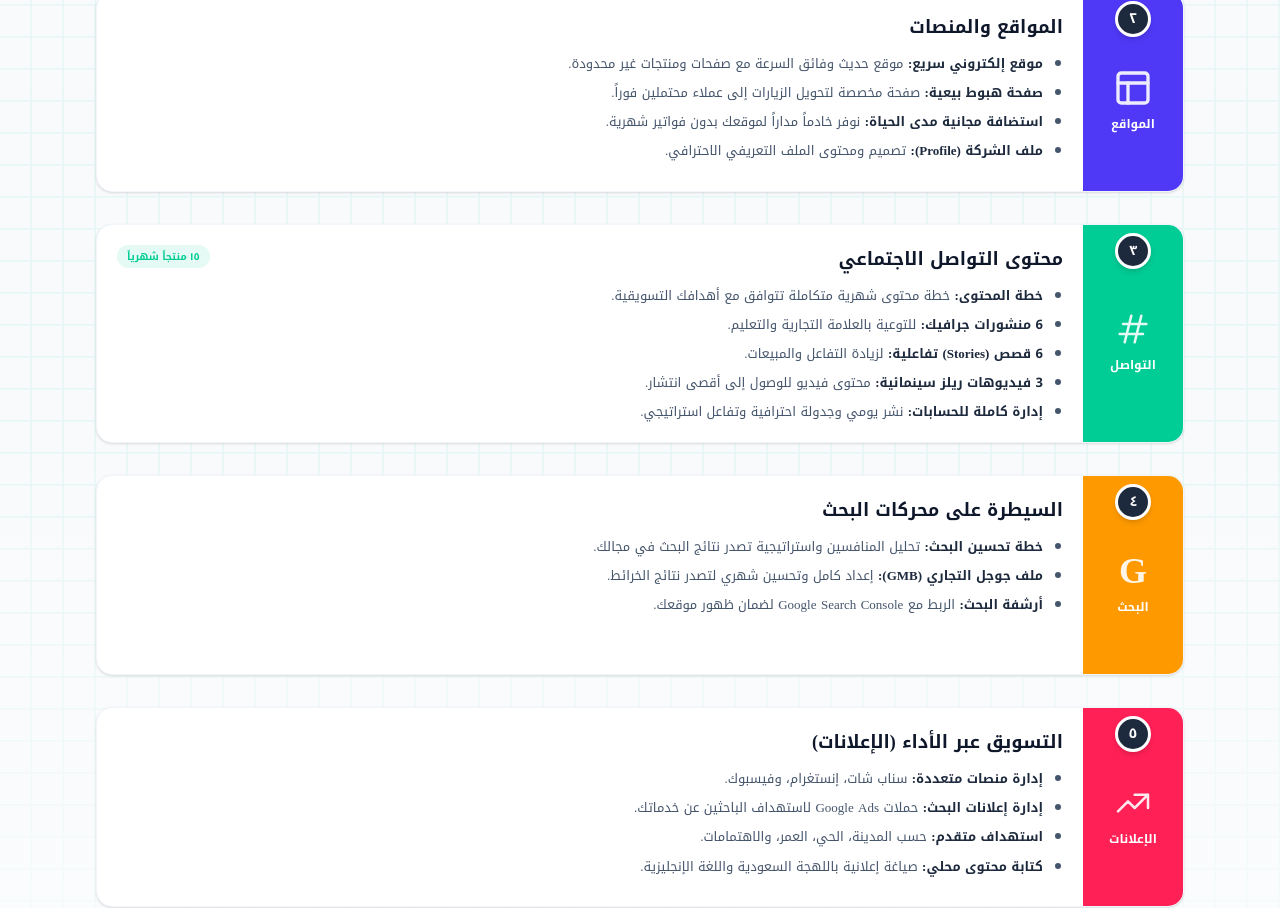
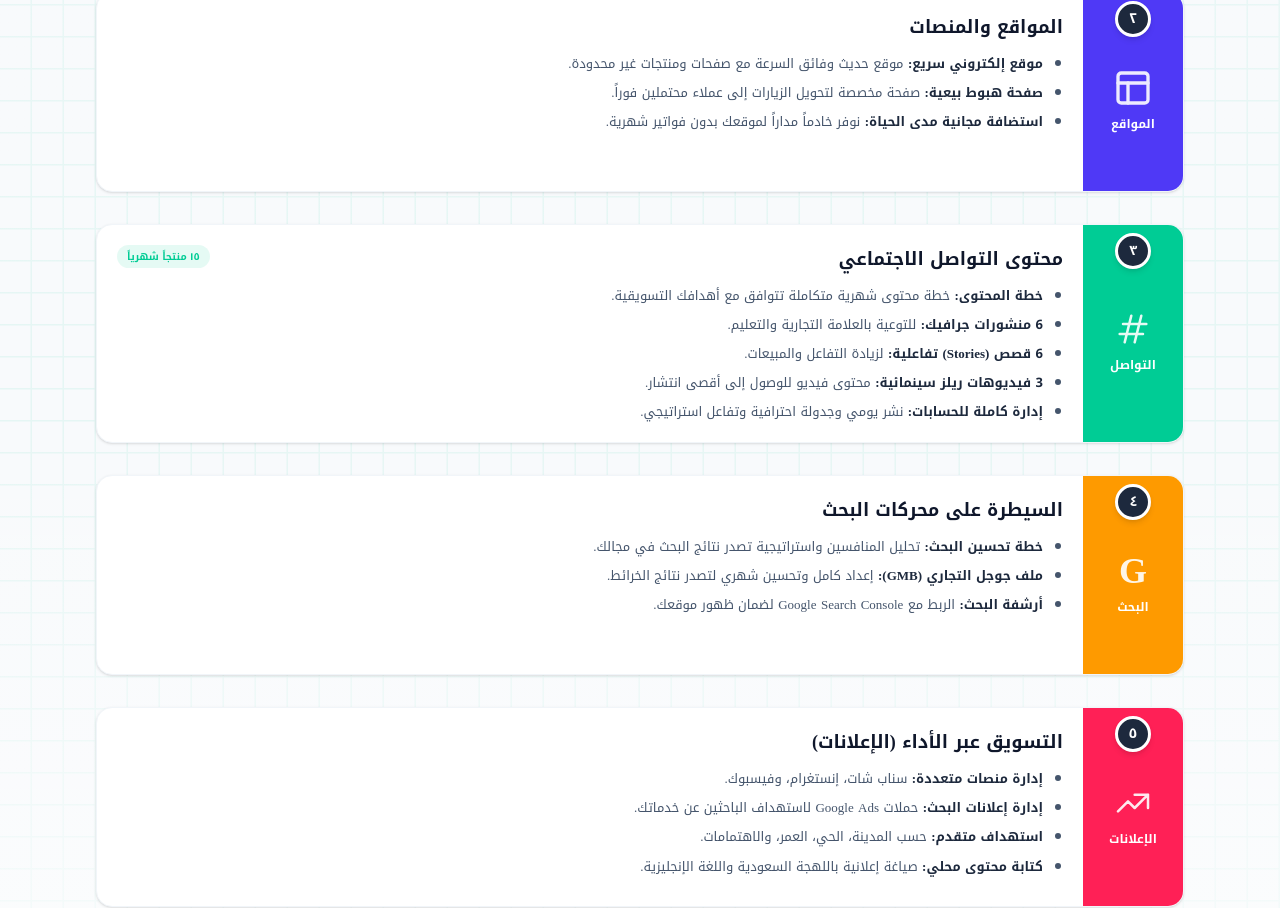
Before and after one commit to clicksalesmediaX/-ezdiharweb, a Next.js app: page / in a window 1280 px wide. Shown: the part 860-1768 px from the top of the page. Built offline with nearby package versions, Linux system fonts and the light colour scheme.

Commit message:
fix: Remove 'Company Profile' from Websites and Platforms card

```diff
--- a/app/page.tsx
+++ b/app/page.tsx
@@ -316,7 +316,6 @@ const Hero = () => {
               { bold: "موقع إلكتروني سريع:", text: "موقع حديث وفائق السرعة مع صفحات ومنتجات غير محدودة." },
               { bold: "صفحة هبوط بيعية:", text: "صفحة مخصصة لتحويل الزيارات إلى عملاء محتملين فوراً." },
               { bold: "استضافة مجانية مدى الحياة:", text: "نوفر خادماً مداراً لموقعك بدون فواتير شهرية." },
-              { bold: "ملف الشركة (Profile):", text: "تصميم ومحتوى الملف التعريفي الاحترافي." },
             ]}
             delay={0.15}
           />
```
